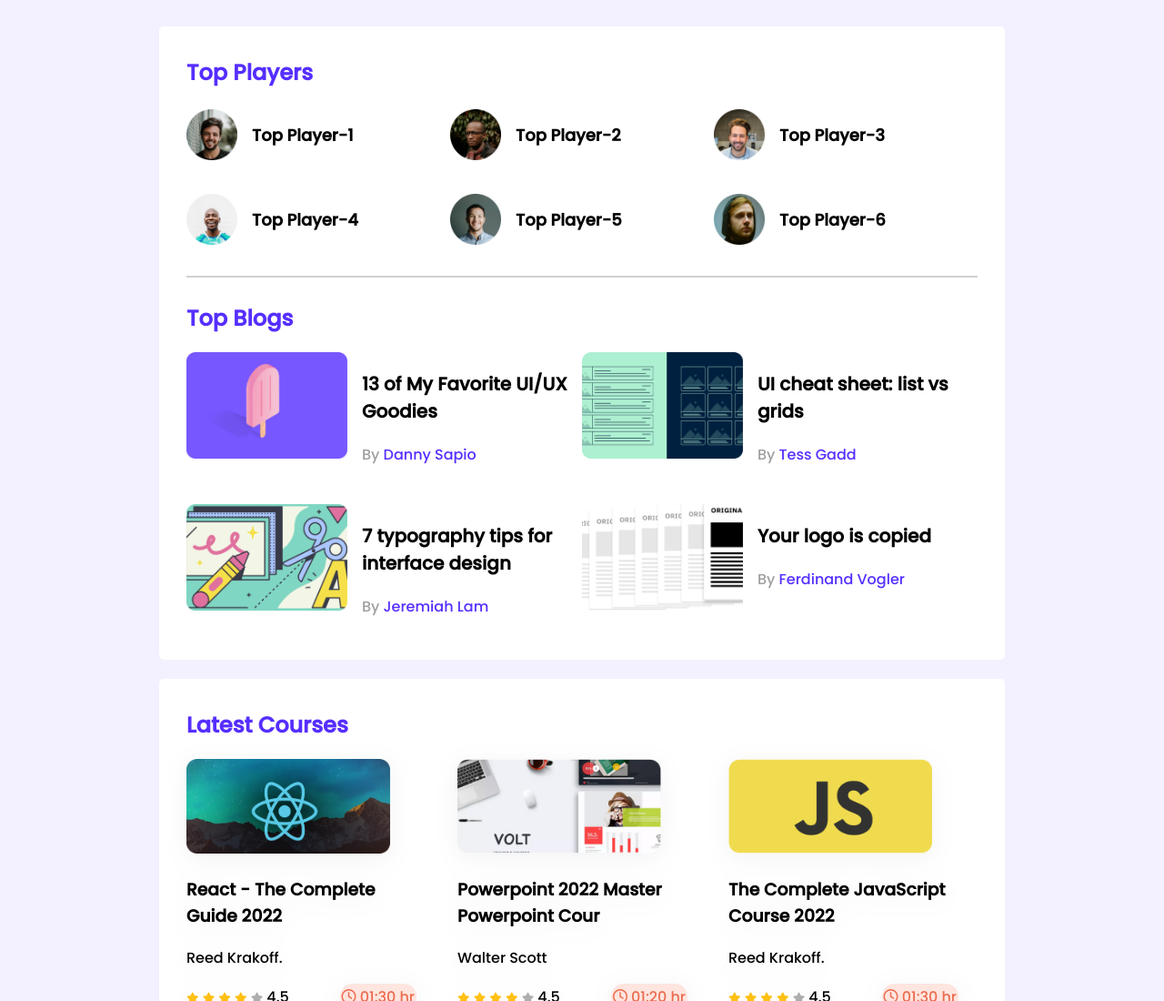
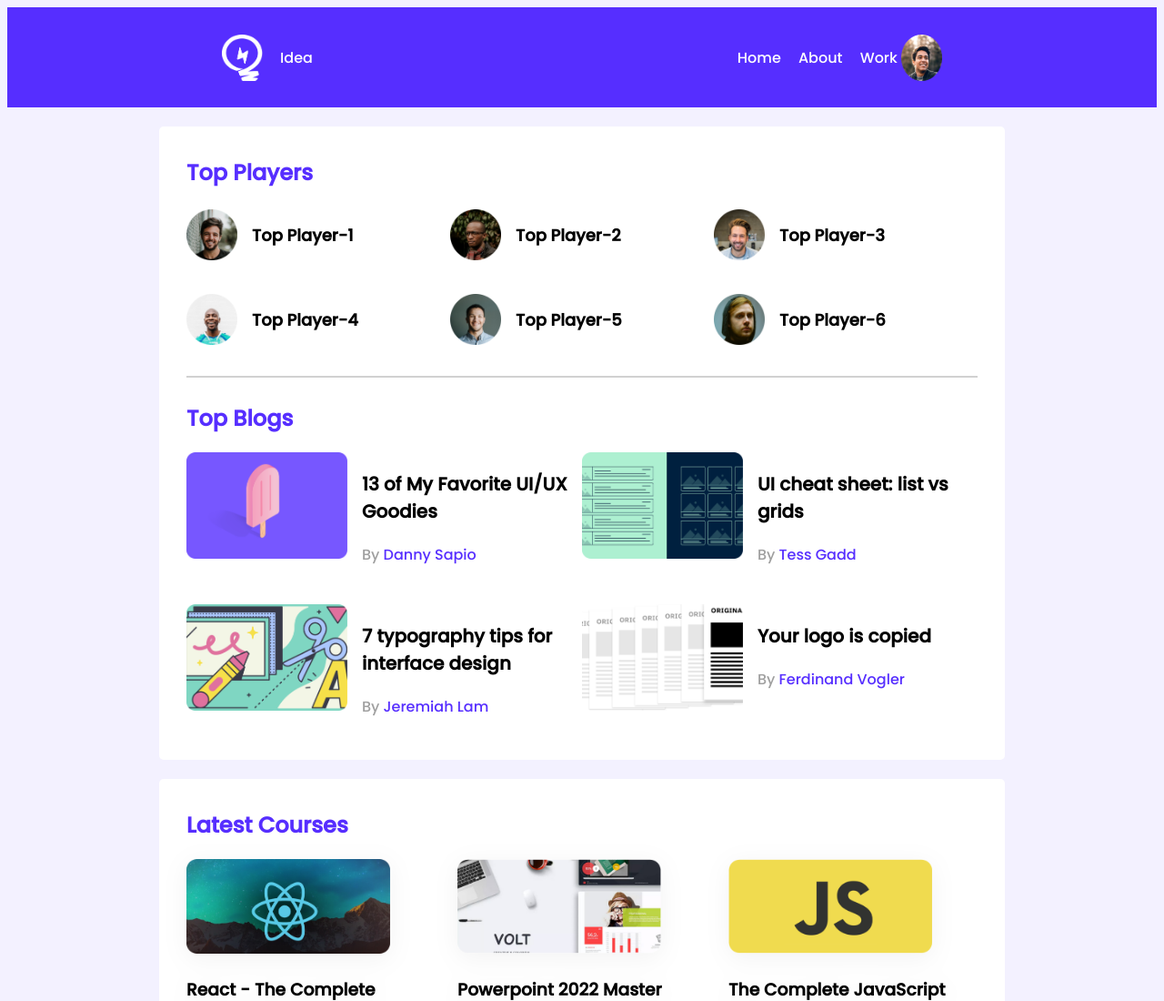
Before and after one commit to JunayedKhanNoor/Leader_Board_CSS3, a plain HTML site: page index.html in a window 1280 px wide. Shown: the top 1100 px of the page at 91% size. Drawn offline with Linux system fonts and the light colour scheme.

Commit message:
Header Added

```diff
--- a/index.html
+++ b/index.html
@@ -6,13 +6,29 @@
     <meta name="viewport" content="width=device-width, initial-scale=1.0" />
     <title>Leader Board</title>
     <!-- Foont Awesome -->
-    <script src="https://kit.fontawesome.com/57bf7b82c2.js" crossorigin="anonymous"></script>
+    <script
+      src="https://kit.fontawesome.com/57bf7b82c2.js"
+      crossorigin="anonymous"
+    ></script>
     <!-- Stylesheet -->
     <link rel="stylesheet" href="styles/style.css" />
   </head>
   <body>
     <!-- Header start -->
-    <header></header>
+    <header>
+      <nav>
+        <span>
+           <img src="images/icons/logo.png" alt="" />
+          <a href="">Idea</a>
+        </span>
+        <span>
+          <a href="">Home</a>
+          <a href="">About</a>
+          <a href="">Work</a>
+          <img src="images/icons/profile.png" alt="" />
+        </span>
+      </nav>
+    </header>
     <!-- Header end -->
     <main>
       <!-- top players and top blogs -->
@@ -97,7 +113,7 @@
         <div class="courses">
           <div class="course">
             <div class="course-banner">
-              <img src="images/courses/course-1.png" alt="">
+              <img src="images/courses/course-1.png" alt="" />
             </div>
             <div class="course-detail">
               <h3>React - The Complete Guide 2022</h3>
@@ -117,12 +133,11 @@
                   01:30 hr
                 </div>
               </div>
-
             </div>
           </div>
           <div class="course">
             <div class="course-banner">
-              <img src="images/courses/course-2.png" alt="">
+              <img src="images/courses/course-2.png" alt="" />
             </div>
             <div class="course-detail">
               <h3>Powerpoint 2022 Master Powerpoint Cour</h3>
@@ -142,12 +157,11 @@
                   01:20 hr
                 </div>
               </div>
-
             </div>
           </div>
           <div class="course">
             <div class="course-banner">
-              <img src="images/courses/course-3.png" alt="">
+              <img src="images/courses/course-3.png" alt="" />
             </div>
             <div class="course-detail">
               <h3>The Complete JavaScript Course 2022</h3>
@@ -167,11 +181,9 @@
                   01:30 hr
                 </div>
               </div>
-
             </div>
           </div>
         </div>
-
       </section>
     </main>
   </body>
--- a/styles/style.css
+++ b/styles/style.css
@@ -152,3 +152,31 @@
   }
 
 }
+/* --------------------
+    Header Stylesheet
+    -------------------- */
+    header{
+      background-color: #562EFF;
+      height: 90px;
+      padding: 10px;
+
+    }
+     nav{
+      display: flex;
+      justify-content: space-around;
+      align-items: center;
+
+    }
+     nav img{
+      height: 51px;
+      width: 45px;
+      position: relative;
+      top: 20px;
+    }
+    nav a{
+      text-decoration: none;
+      color: #FFFFFF;
+      font-size: 24;
+      font-weight: 500;
+      margin-left: 15px;
+    }
```
